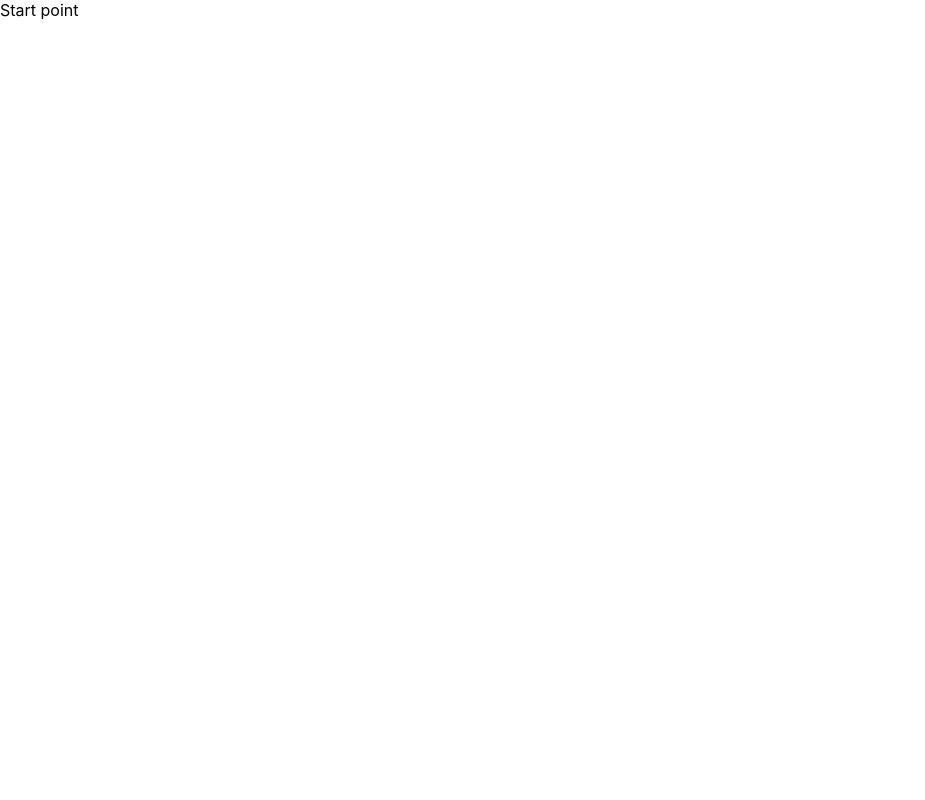
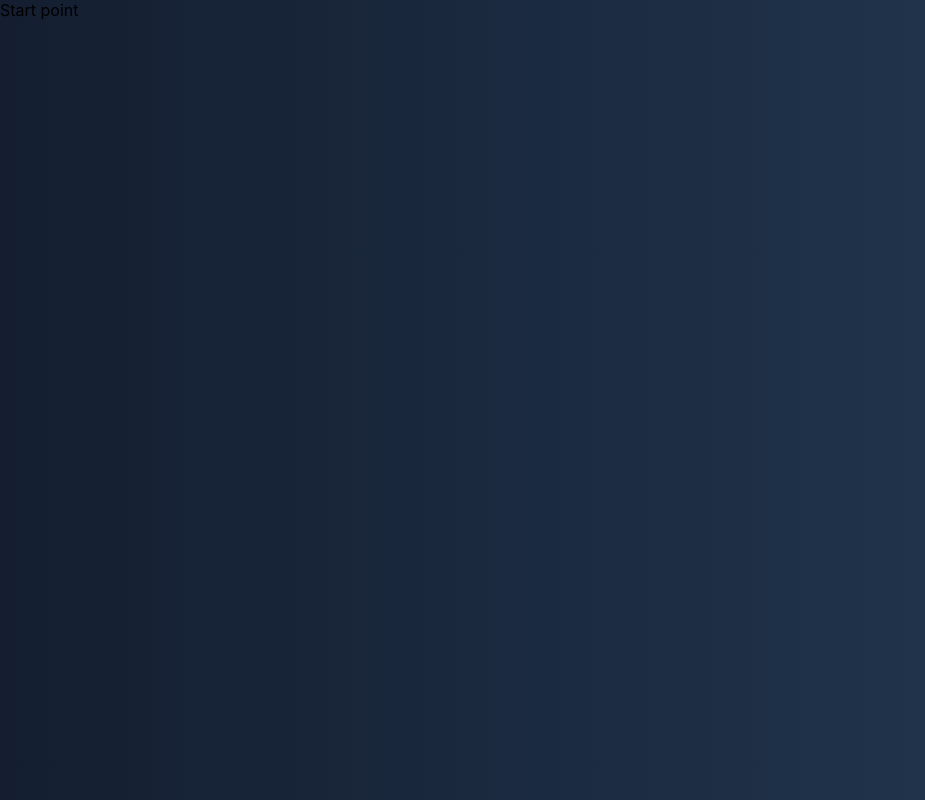
Before and after one commit to HMhugomeireles/react-news-api, a React (Create React App) app: page / in a window 1280 px wide. Shown: the whole page, without its empty margins (0-925 px from the left). Built offline with nearby package versions, Linux system fonts and the light colour scheme; the HTML template or start-up script is replaced by a standard one.

Commit message:
create layout styled component

```diff
--- a/src/App.js
+++ b/src/App.js
@@ -1,12 +1,17 @@
 import React from 'react';
+import Styled from 'styled-components'
 
-
-function App() {
+export default function App() {
   return (
-    <div>
+    <Layout>
       Start point
-    </div>
+    </Layout>
   );
 }
 
-export default App;
+const Layout = Styled.div`
+  min-height: 100vh;
+  background: #141e30; /* fallback for old browsers */
+  background: -webkit-linear-gradient(to right, #141e30, #243b55); /* Chrome 10-25, Safari 5.1-6 */
+  background: linear-gradient(to right, #141e30, #243b55);
+`
```
